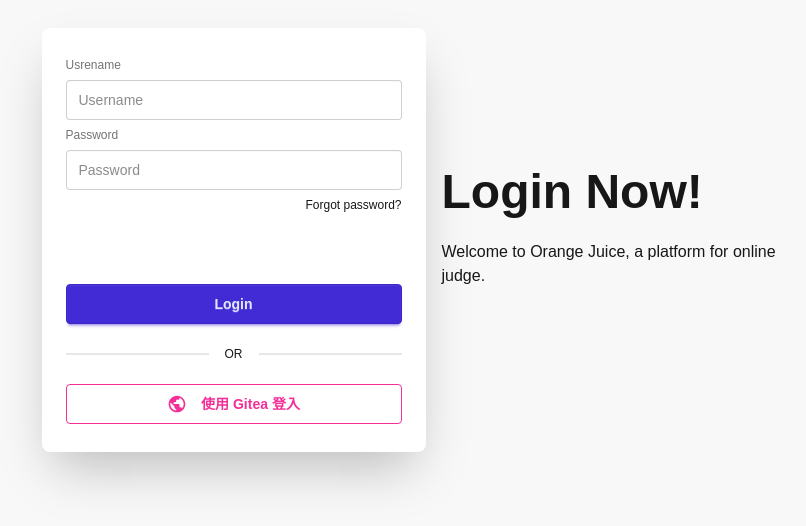
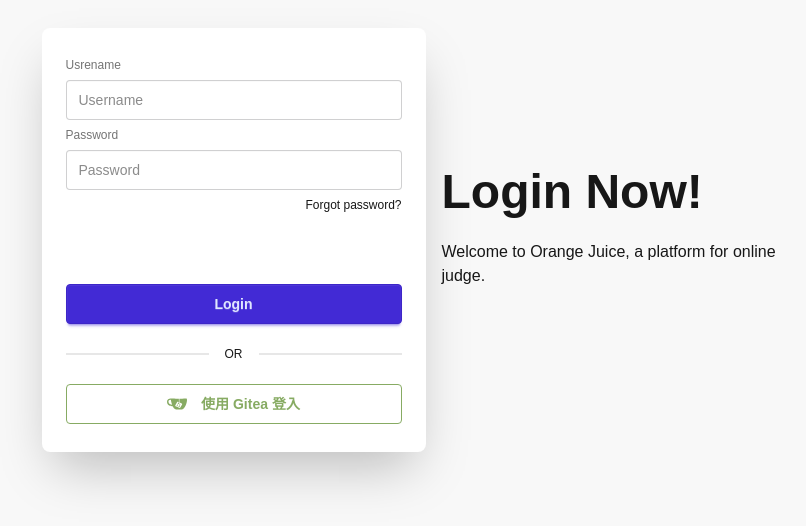
Before and after one commit to Only-Juice/OJ-frontend, a Next.js app: page /login in a window 1280 px wide. Shown: the part 160-686 px from the top of the page, without its empty margins (224-1030 px from the left). Built offline with nearby package versions, Linux system fonts and the light colour scheme.

Commit message:
update Gitea icon

```diff
--- a/app/login/page.tsx
+++ b/app/login/page.tsx
@@ -113,7 +113,8 @@
 
               {/* Gitea OAuth 按鈕 */}
               <button
-                className="btn btn-outline btn-secondary w-full"
+                className="btn btn-outline w-full"
+                style={{ borderColor: '#87ab63', color: '#87ab63' }}
                 onClick={handleOAuthLogin}
                 disabled={oauthLoading}
               >
@@ -125,7 +126,7 @@
                 ) : (
                   <>
                     <svg className="w-5 h-5 mr-2" viewBox="0 0 24 24" fill="currentColor">
-                      <path d="M12 2C6.48 2 2 6.48 2 12s4.48 10 10 10 10-4.48 10-10S17.52 2 12 2zm-1 17.93c-3.95-.49-7-3.85-7-7.93 0-.62.08-1.21.21-1.79L9 15v1c0 1.1.9 2 2 2v1.93zm6.9-2.54c-.26-.81-1-1.39-1.9-1.39h-1v-3c0-.55-.45-1-1-1H8v-2h2c.55 0 1-.45 1-1V7h2c1.1 0 2-.9 2-2v-.41c2.93 1.19 5 4.06 5 7.41 0 2.08-.8 3.97-2.1 5.39z" />
+                      <path d="M4.186 5.421C2.341 5.417-.13 6.59.006 9.531c.213 4.594 4.92 5.02 6.801 5.057.206.862 2.42 3.834 4.059 3.99h7.18c4.306-.286 7.53-13.022 5.14-13.07-3.953.186-6.296.28-8.305.296v3.975l-.626-.277-.004-3.696c-2.306-.001-4.336-.108-8.189-.298-.482-.003-1.154-.085-1.876-.087zm.261 1.625h.22c.262 2.355.688 3.732 1.55 5.836-2.2-.26-4.072-.899-4.416-3.285-.178-1.235.422-2.524 2.646-2.552zm8.557 2.315c.15.002.303.03.447.096l.749.323-.537.979a.672.597 0 0 0-.241.038.672.597 0 0 0-.405.764.672.597 0 0 0 .112.174l-.926 1.686a.672.597 0 0 0-.222.038.672.597 0 0 0-.405.764.672.597 0 0 0 .86.36.672.597 0 0 0 .404-.765.672.597 0 0 0-.158-.22l.902-1.642a.672.597 0 0 0 .293-.03.672.597 0 0 0 .213-.112c.348.146.633.265.838.366.308.152.417.253.45.365.033.11-.003.322-.177.694-.13.277-.345.67-.599 1.133a.672.597 0 0 0-.251.038.672.597 0 0 0-.405.764.672.597 0 0 0 .86.36.672.597 0 0 0 .404-.764.672.597 0 0 0-.137-.202c.251-.458.467-.852.606-1.148.188-.402.286-.701.2-.99-.086-.289-.35-.477-.7-.65-.23-.113-.517-.233-.86-.377a.672.597 0 0 0-.038-.239.672.597 0 0 0-.145-.209l.528-.963 2.924 1.263c.528.229.746.79.49 1.26l-2.01 3.68c-.257.469-.888.663-1.416.435l-4.137-1.788c-.528-.228-.747-.79-.49-1.26l2.01-3.679c.176-.323.53-.515.905-.53h.064z" />
                     </svg>
                     使用 Gitea 登入
                   </>
@@ -135,6 +136,6 @@
           </div>
         </div>
       </div>
-    </div>
+    </div >
   );
 }
```
